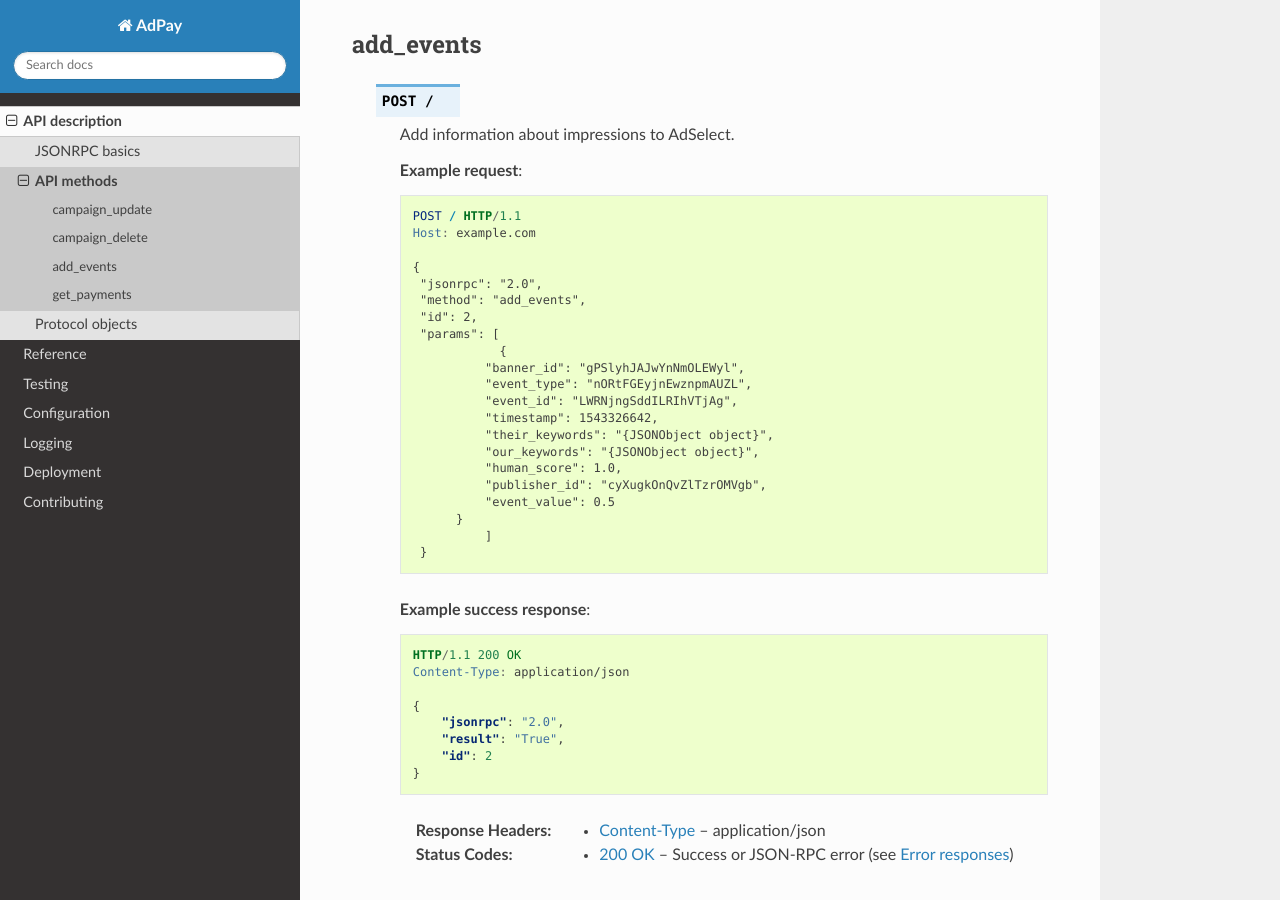
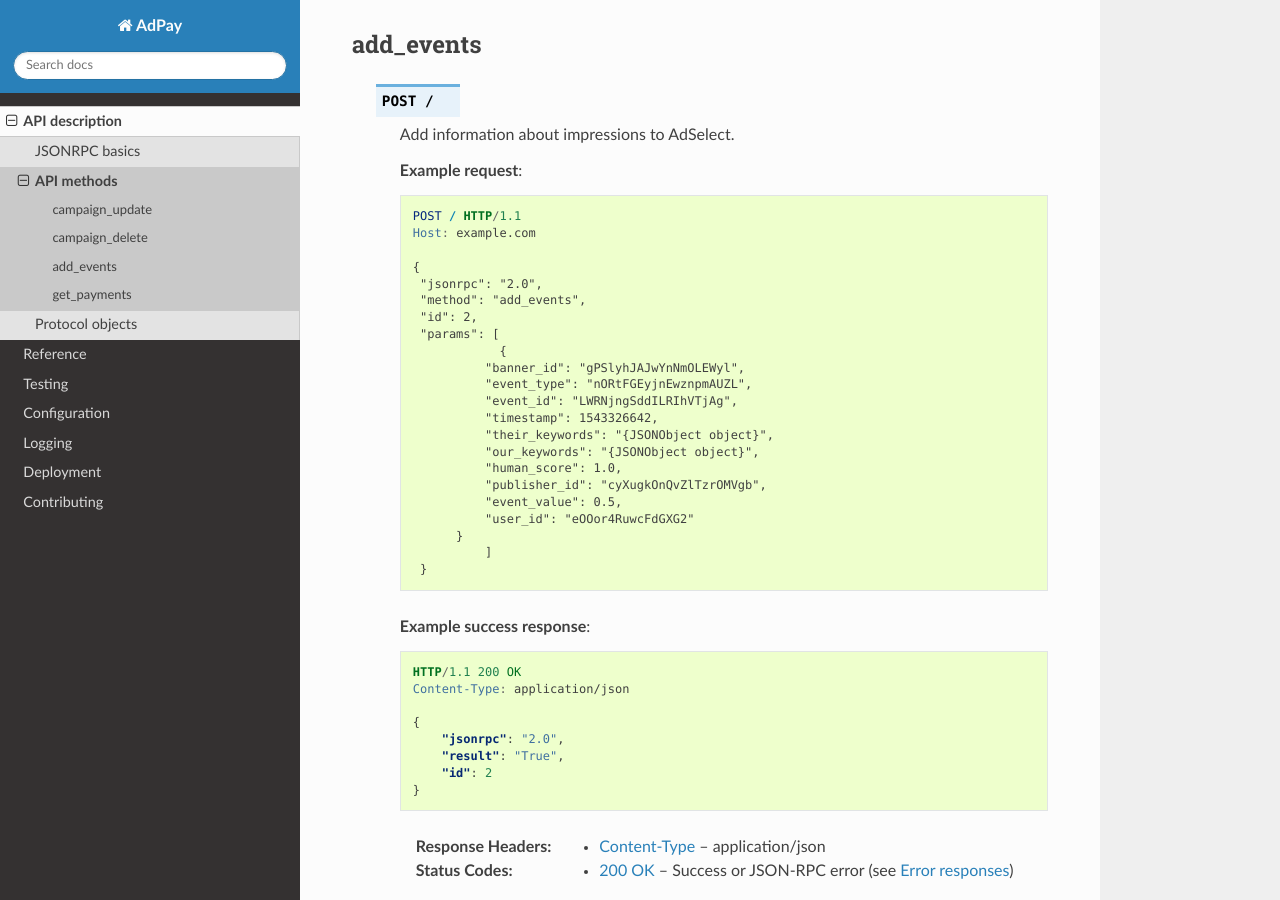
Before and after one commit to adshares/adpay, a Sphinx documentation site: the page built from docs/source/api_methods.rst, in a window 1280 px wide and 900 px high, scrolled down 2146 px. Built offline with Sphinx 7.4.7 and the Read the Docs theme 2.0.0, drawn with Linux system fonts in a browser that asks for light colours.

Commit message:
add missing user_id to docs

```diff
--- a/docs/source/api_methods.rst
+++ b/docs/source/api_methods.rst
@@ -146,7 +146,8 @@ add_events
                         "our_keywords": "{JSONObject object}",
                         "human_score": 1.0,
                         "publisher_id": "cyXugkOnQvZlTzrOMVgb",
-                        "event_value": 0.5
+                        "event_value": 0.5,
+                        "user_id": "eOOor4RuwcFdGXG2"
                     }
                         ]
                }
```
